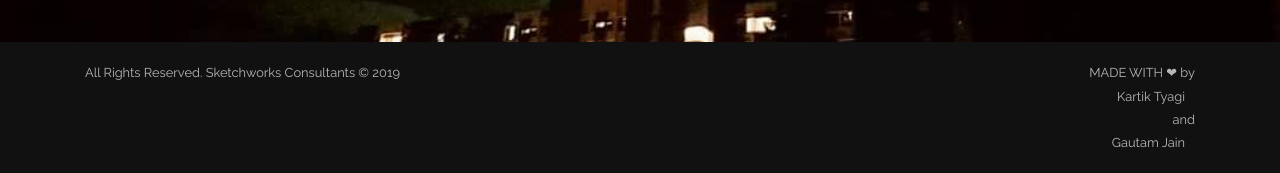
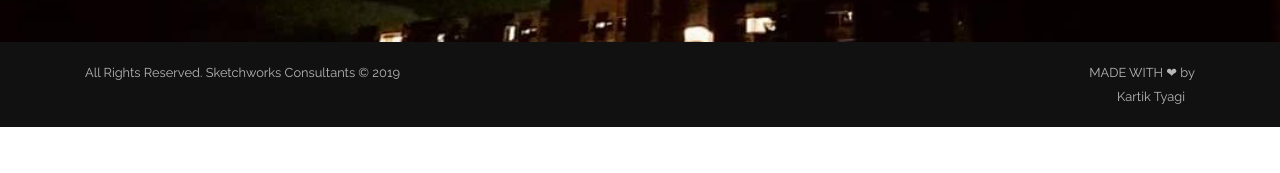
Before and after one commit to jin09/sketchworks, a plain HTML site: page index.html in a window 1280 px wide. Shown: the part 5063-5236 px from the top of the page. After the commit the page ends 5190 px from the top, so only its background shows below. Drawn offline with Linux system fonts and the light colour scheme.

Commit message:
Update index.html

```diff
--- a/index.html
+++ b/index.html
@@ -559,7 +559,7 @@
                      <!-- /.bottom-bar-content -->
                      <div class="bottom-bar-menu pull-right">
                         <ul class="bottom-nav">
-                           <li>MADE WITH ❤ by <a href="Kartiktyagi.co.in" target="_blank">Kartik Tyagi</a> and <a href="gautamjain.co.in" target="_blank">Gautam Jain</a></li>
+                           <li>MADE WITH ❤ by <a href="http://Kartiktyagi.co.in" target="_blank">Kartik Tyagi</a></li>
                         </ul>
                      </div>
                      <!-- /.bottom-bar-menu -->
```
